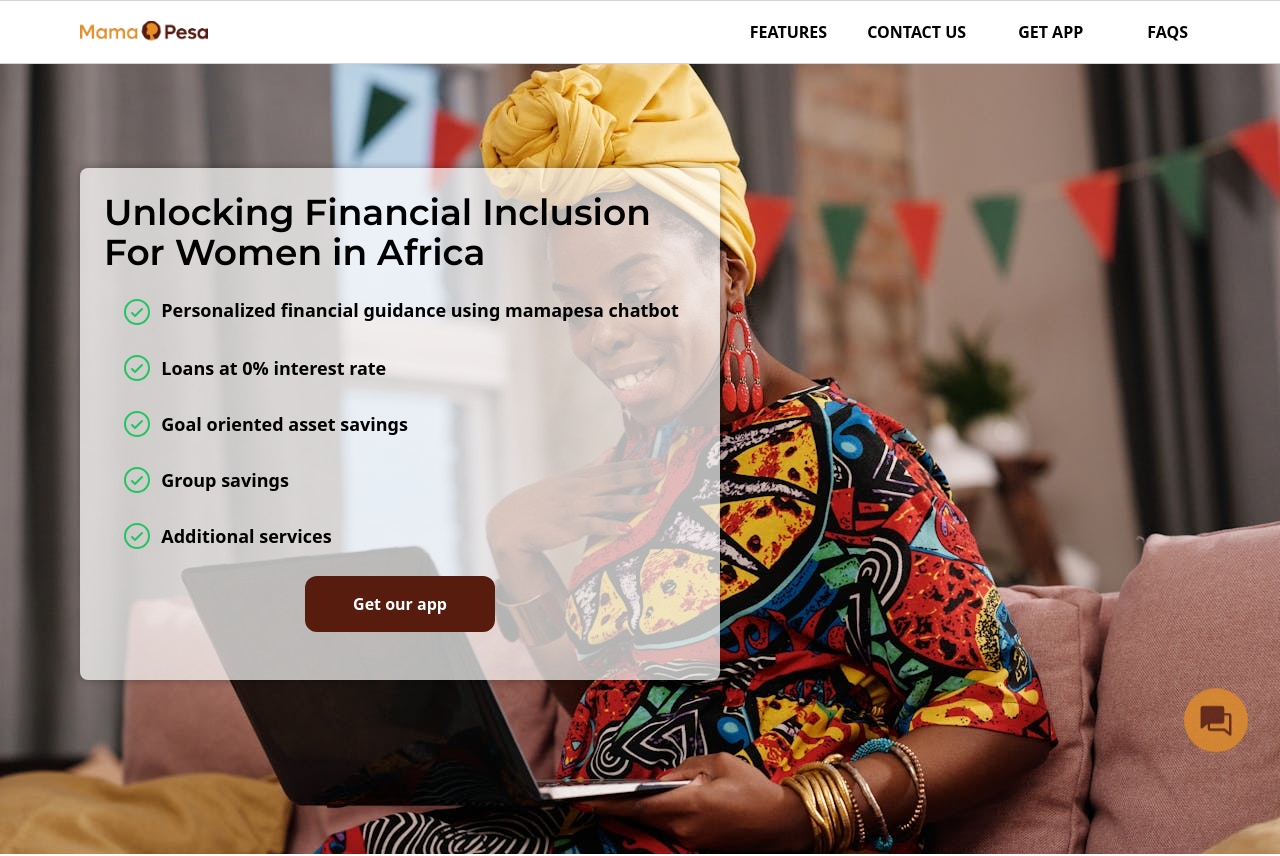
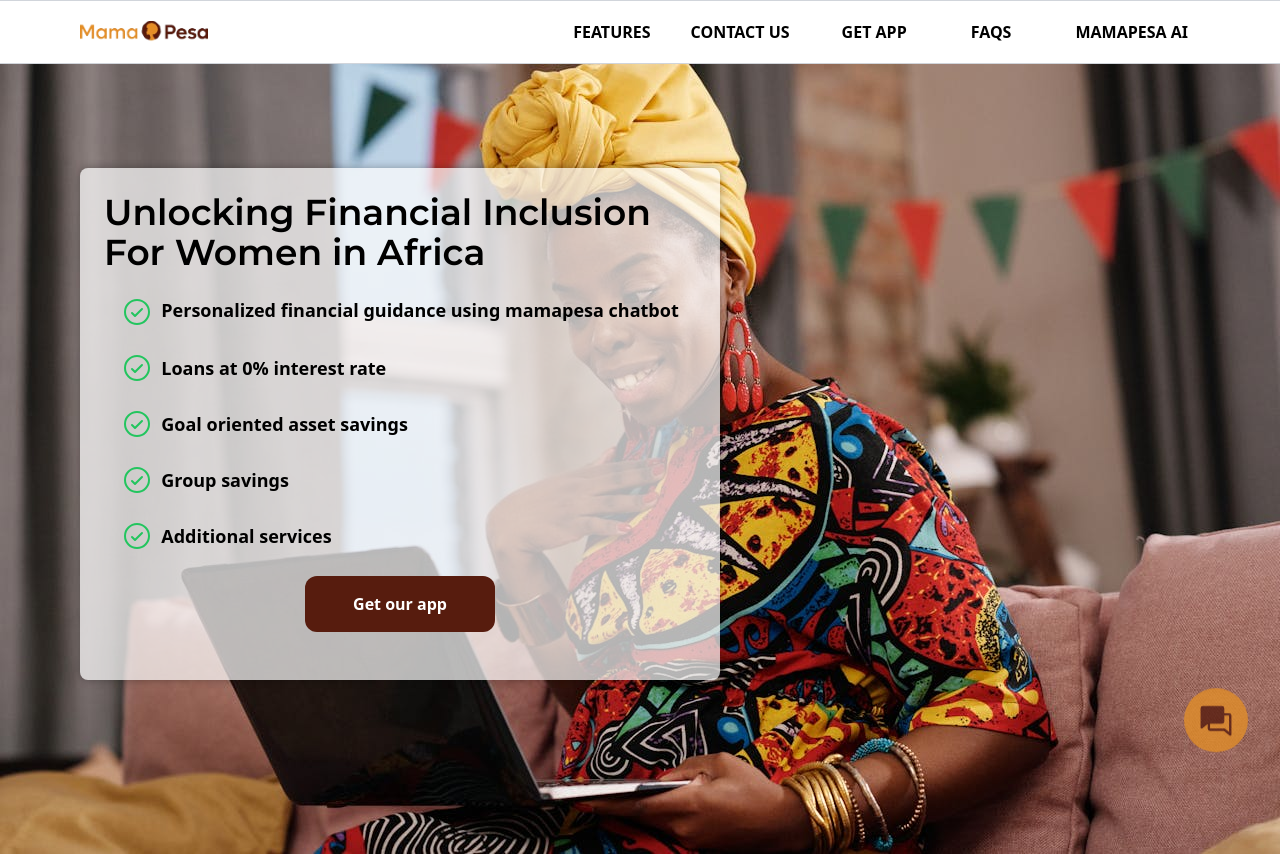
Before and after one commit to revolutionize-engineering/mamapesa-website, a React (Vite) app: page / in a window 1280 px wide. Shown: the top 856 px of the page. Built offline with nearby package versions, Linux system fonts and the light colour scheme.

Commit message:
Add MamaPesa AI to NavBar

```diff
--- a/src/common/NavBar.jsx
+++ b/src/common/NavBar.jsx
@@ -57,6 +57,11 @@ const NavBar = () => {
               FAQs
             </p>
           </a>
+          <a href="/mamapesa-ai" onClick={() => setNavBarOpen(false)}>
+            <p className="hover:text-gray-500 cursor-pointer transition-colors duration-300 hover:bg-gray-100 py-2 px-3">
+              MamaPesa AI
+            </p>
+        </a>
         </div>
       </div>
       {/* for mobile */}
@@ -85,6 +90,11 @@ const NavBar = () => {
             FAQs
           </p>
         </a>
+        <a href="/mamapesa-ai" onClick={() => setNavBarOpen(false)}>
+            <p className="hover:text-gray-500 cursor-pointer transition-colors duration-300 hover:bg-gray-100 py-2 px-3">
+              MamaPesa AI
+            </p>
+        </a>
       </div>
     </div>
   );
```
